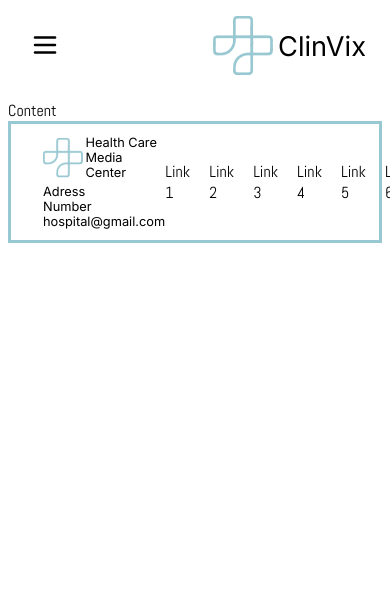
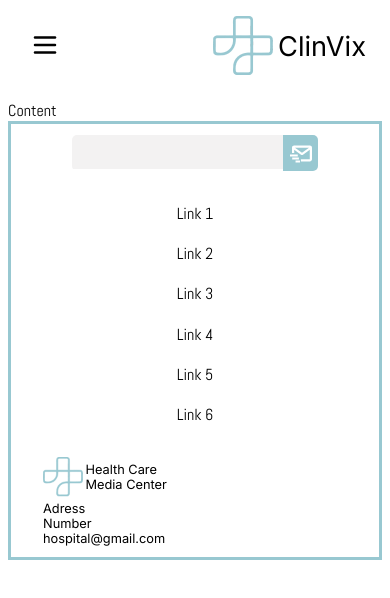
Before and after one commit to milunchik/ClinVix, a React (Vite) app in the folder frontend/: page / in a window 390 px wide. Shown: the top 598 px of the page. Built offline with nearby package versions, Linux system fonts and the light colour scheme; a web font is replaced by a local one.

Commit message:
Added responsive design

```diff
--- a/frontend/src/components/Navbar/Navbar.module.scss
+++ b/frontend/src/components/Navbar/Navbar.module.scss
@@ -62,9 +62,15 @@
 
 .navList-row {
   gap: 1.2rem;
-  flex-direction: row;
+  flex-direction: column;
 
   a:hover {
     color: $primary;
   }
 }
+
+@include breakpoints($screen-sm) {
+  .navList-row {
+    flex-direction: row;
+  }
+}
--- a/frontend/src/layouts/AppLayout.tsx
+++ b/frontend/src/layouts/AppLayout.tsx
@@ -3,6 +3,7 @@ import { PropsWithChildren } from "react";
 import Header from "./Header/Header";
 import Footer from "./Footer/Footer";
 import Sidebar from "./Sidebar/Sidebar";
+import Wrapper from "./Wrapper/Wrapper";
 
 interface AppLayoutProps {
   hasFooter?: boolean;
@@ -18,8 +19,10 @@ const AppLayout = ({
         <Header />
         <Sidebar.Menu />
       </Sidebar>
-      {children}
-      {hasFooter && <Footer />}
+      <Wrapper>
+        {children}
+        {hasFooter && <Footer />}
+      </Wrapper>
     </div>
   );
 };
--- a/frontend/src/layouts/Footer/Footer.module.scss
+++ b/frontend/src/layouts/Footer/Footer.module.scss
@@ -6,18 +6,23 @@ footer {
   display: flex;
   justify-content: space-between;
   align-items: center;
+  gap: 1rem;
+  flex-wrap: wrap;
+  flex-direction: column-reverse;
+  overflow: hidden;
 
-  & .info {
+  .info {
     display: flex;
     flex-direction: column;
     font-family: $inter;
     font-size: $font-size-sm;
+    align-self: flex-start;
 
     & > div {
       margin-top: 0.25rem;
     }
 
-    & p {
+    p {
       margin: 0;
     }
   }
@@ -28,3 +33,9 @@ footer {
   overflow: hidden;
   border-radius: $radius-sm;
 }
+
+@include breakpoints($screen-sm) {
+  footer {
+    flex-direction: row;
+  }
+}
--- a/frontend/src/layouts/Sidebar/Sidebar.module.scss
+++ b/frontend/src/layouts/Sidebar/Sidebar.module.scss
@@ -30,6 +30,7 @@
   position: absolute;
   gap: 1rem;
   overflow: hidden;
+  box-sizing: border-box;
 }
 
 .sidebar-top {
--- /dev/null
+++ b/frontend/src/layouts/Wrapper/Wrapper.module.scss
@@ -0,0 +1,27 @@
+.wrapper {
+  margin: 0 auto;
+}
+
+@include breakpoints($screen-sm) {
+  .wrapper {
+    padding: 0 3rem;
+  }
+}
+
+@include breakpoints($screen-md) {
+  .wrapper {
+    max-width: $screen-md;
+  }
+}
+
+@include breakpoints($screen-lg) {
+  .wrapper {
+    max-width: $screen-lg;
+  }
+}
+
+@include breakpoints($screen-xl) {
+  .wrapper {
+    max-width: $screen-xl;
+  }
+}
--- /dev/null
+++ b/frontend/src/layouts/Wrapper/Wrapper.tsx
@@ -0,0 +1,9 @@
+import { PropsWithChildren } from "react";
+
+import styles from "./Wrapper.module.scss"
+
+const Wrapper = ({ children }: PropsWithChildren) => {
+  return <div className={styles.wrapper}>{children}</div>;
+};
+
+export default Wrapper;
--- a/frontend/src/styles/foundation/_variables.scss
+++ b/frontend/src/styles/foundation/_variables.scss
@@ -42,7 +42,7 @@ $font-upper: uppercase;
 
 $screen-xs: 0rem;
 $screen-sm: 34rem;
-$screen-md: 48rem;
+$screen-md: 50rem;
 $screen-lg: 64rem;
 $screen-xl: 90rem;
 
```
